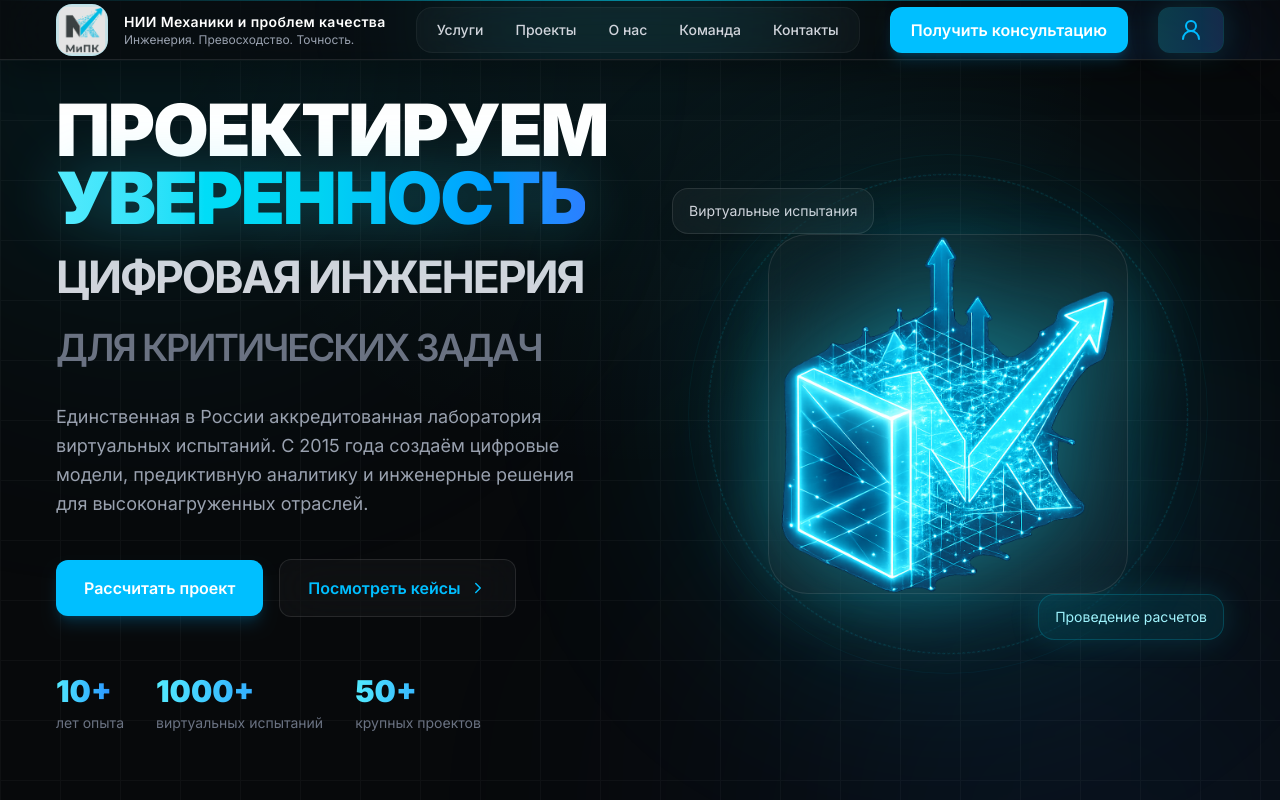
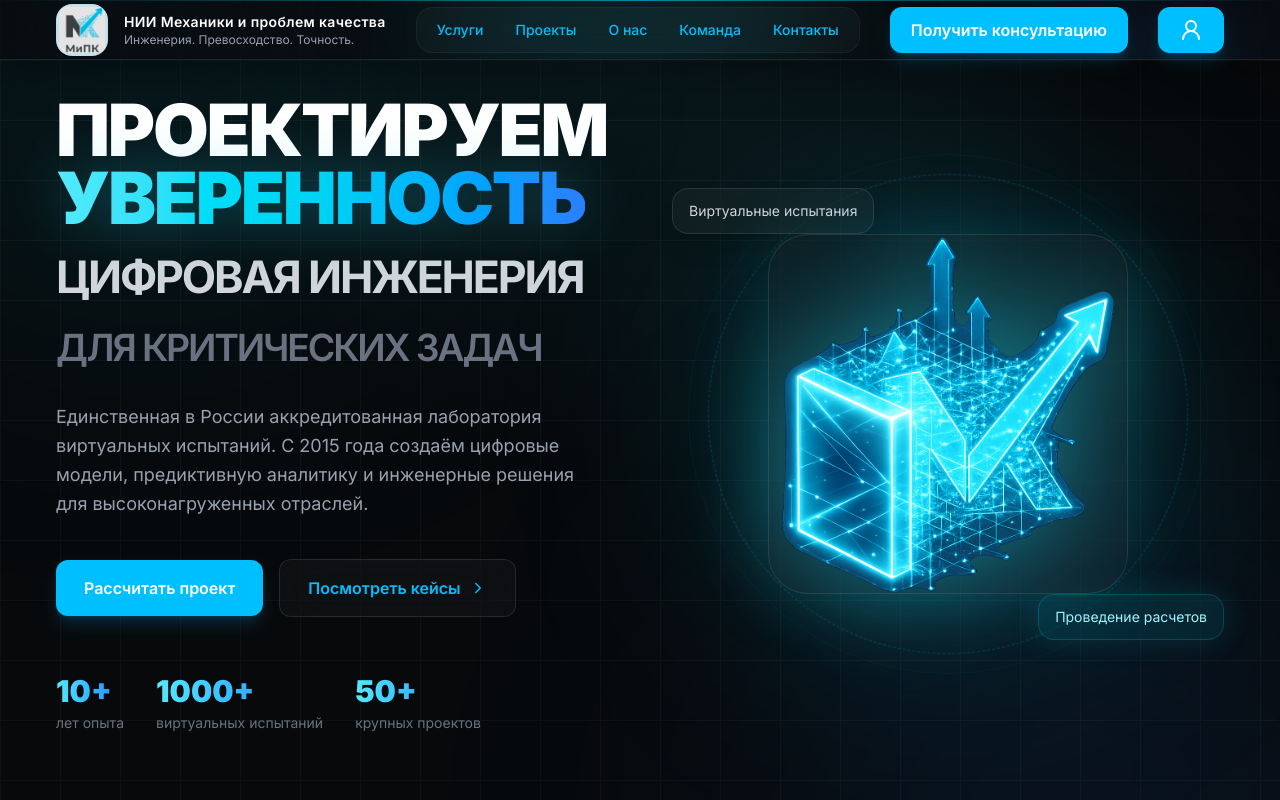
Before and after one commit to leemmit/niimech, a Next.js app: page / in a window 1280 px wide. Shown: the top 800 px of the page. Built offline with nearby package versions, Linux system fonts and the light colour scheme.

Commit message:
style: fix header colors

```diff
--- a/src/components/Header.tsx
+++ b/src/components/Header.tsx
@@ -125,7 +125,7 @@ export default function Header({ onLoginClick }: HeaderProps) {
               href={item.href}
               className="
                 relative text-sm font-medium
-                text-gray-300
+                text-(--base)
                 hover:text-cyan-300
                 transition-all duration-300
                 group
@@ -176,7 +176,7 @@ export default function Header({ onLoginClick }: HeaderProps) {
           </Button>
         </div>
 
-        <Button className="md:hidden text-light-gray">
+        {/* <Button className="md:hidden text-light-gray">
           <svg
             className="w-6 h-6"
             fill="none"
@@ -190,7 +190,7 @@ export default function Header({ onLoginClick }: HeaderProps) {
               d="M4 6h16M4 12h16M4 18h16"
             />
           </svg>
-        </Button>
+        </Button> */}
 
         {/* ================= LOGIN ================= */}
         <div className="hidden md:flex items-center gap-3">
@@ -199,19 +199,16 @@ export default function Header({ onLoginClick }: HeaderProps) {
               !py-2.5 !px-5
               relative overflow-hidden
               border border-cyan-400/20
-              bg-white/[0.03]
               shadow-[0_0_30px_rgba(34,211,238,0.15)]
             "
-            variant="outline"
             onClick={onLoginClick}
           >
             <UserRound />
-            {/* <span className="relative z-10">Получить консультацию</span> */}
 
             {/* button glow */}
             <div
               className="
-                absolute inset-0 opacity-100 hover:opacity-0
+                absolute inset-0 opacity-0 hover:opacity-100
                 transition duration-500
                 bg-gradient-to-r from-cyan-400/20 to-blue-500/20
               "
```
